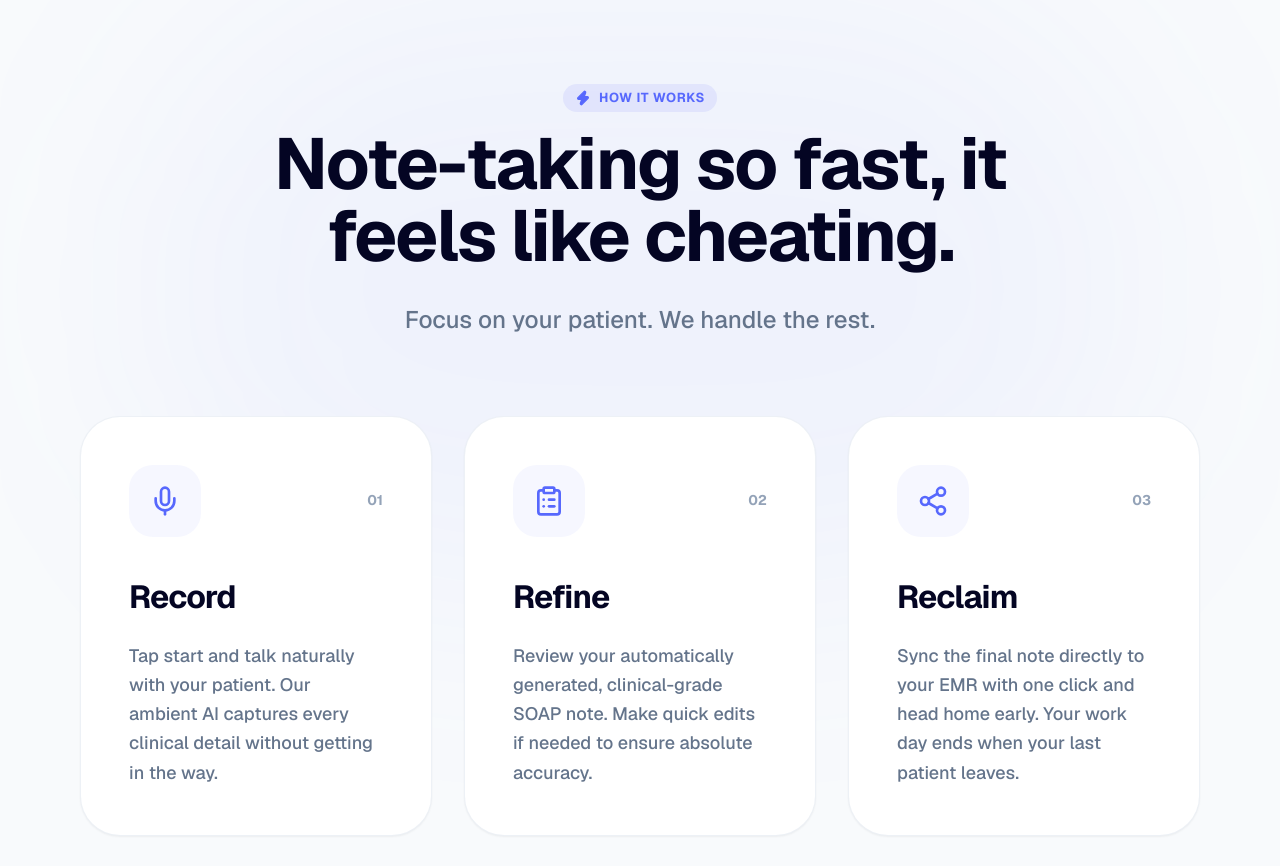
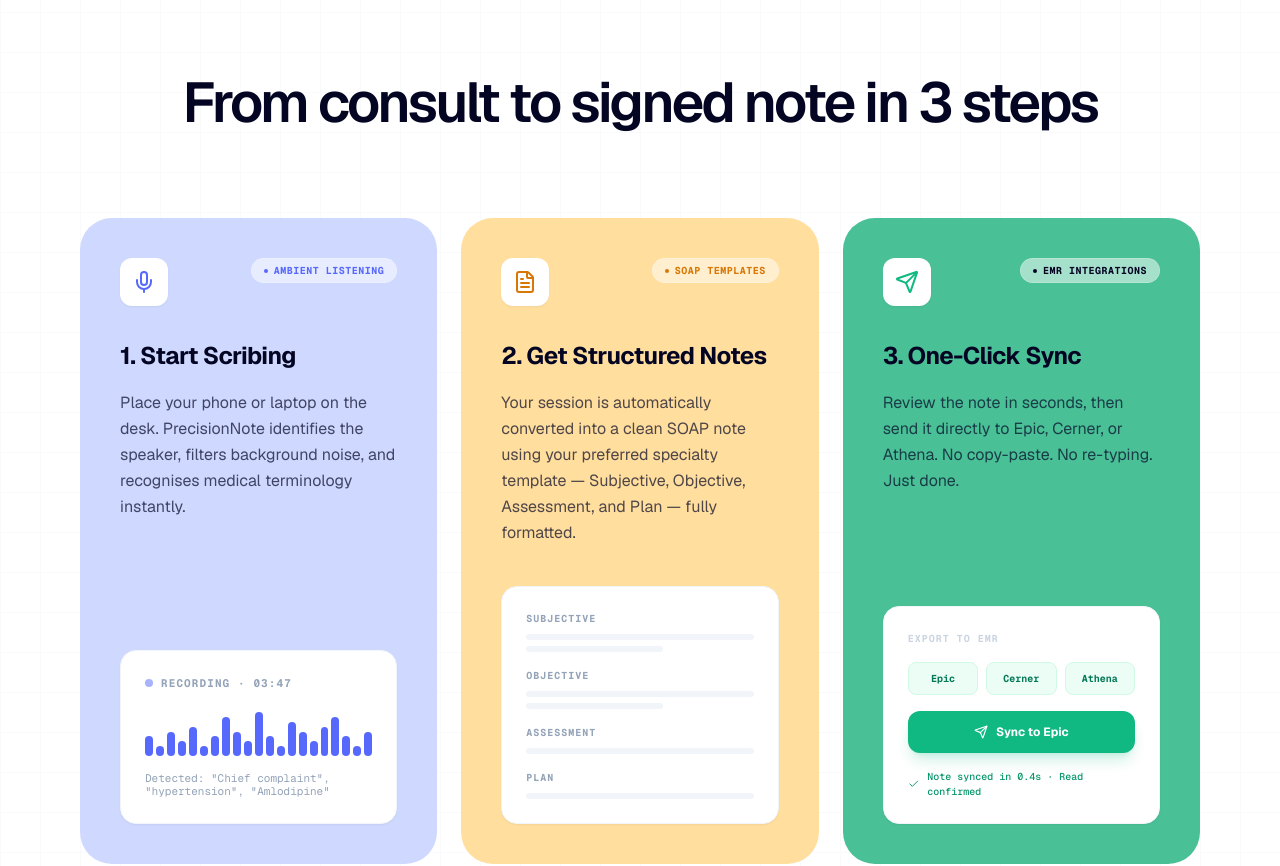
Before and after one commit to zybano/pn-homepage, a React (Vite) app: page / in a window 1280 px wide. Shown: the part 2640-3506 px from the top of the page. Built offline with nearby package versions, Linux system fonts and the light colour scheme.

Commit message:
refactor: update homepage UI components with new typography, styling, and step-by-step workflow illustrations.

```diff
--- a/src/components/StepSection.tsx
+++ b/src/components/StepSection.tsx
@@ -1,79 +1,151 @@
 import React from 'react';
 import { motion } from 'framer-motion';
-import { Mic, Zap, Share2, ClipboardList } from 'lucide-react';
+import { Mic, FileText, Send, Check } from 'lucide-react';
 
 const StepSection = () => {
-  const steps = [
-    {
-      number: "01",
-      title: "Record",
-      description: "Tap start and talk naturally with your patient. Our ambient AI captures every clinical detail without getting in the way.",
-      icon: <Mic className="w-8 h-8 text-brand-blue" />,
-      tag: "Step 1"
-    },
-    {
-      number: "02",
-      title: "Refine",
-      description: "Review your automatically generated, clinical-grade SOAP note. Make quick edits if needed to ensure absolute accuracy.",
-      icon: <ClipboardList className="w-8 h-8 text-brand-blue" />,
-      tag: "Step 2"
-    },
-    {
-      number: "03",
-      title: "Reclaim",
-      description: "Sync the final note directly to your EMR with one click and head home early. Your work day ends when your last patient leaves.",
-      icon: <Share2 className="w-8 h-8 text-brand-blue" />,
-      tag: "Step 3"
-    }
-  ];
+  return (
+    <section id="how-it-works" className="py-24 bg-white relative overflow-hidden">
+      {/* Grid Background Pattern */}
+      <div className="absolute inset-0 z-0 pointer-events-none opacity-40"
+           style={{
+             backgroundImage: `linear-gradient(#f1f5f9 1px, transparent 1px), linear-gradient(90deg, #f1f5f9 1px, transparent 1px)`,
+             backgroundSize: '40px 40px'
+           }}
+      />
 
-  return (
-    <section id="how-it-works" className="py-24 bg-[#F8FAFC] relative overflow-hidden">
-      {/* Decorative Blur */}
-      <div className="absolute top-0 left-1/2 -translate-x-1/2 w-[1000px] h-[600px] bg-brand-blue/5 blur-[120px] rounded-full pointer-events-none" />
-
-      <div className="container-custom relative">
-        <div className="text-center max-w-4xl mx-auto mb-20">
-          <motion.div
-            initial={{ opacity: 0, y: 10 }}
+      <div className="container-custom relative z-10">
+        <div className="text-center mb-20">
+          <motion.h2
+            initial={{ opacity: 0, y: 20 }}
             whileInView={{ opacity: 1, y: 0 }}
             viewport={{ once: true }}
-            className="inline-flex items-center gap-2 px-3 py-1 bg-brand-blue/10 text-brand-blue rounded-full mb-4"
+            className="text-[40px] md:text-[56px] font-semibold text-[#040523] tracking-tighter leading-tight"
           >
-            <Zap className="w-4 h-4 fill-brand-blue" />
-            <span className="text-[13px] font-bold uppercase tracking-wider">How IT Works</span>
-          </motion.div>
-          <h2 className="text-4xl lg:text-7xl font-bold mb-8 text-brand-navy tracking-tight">Note-taking so fast, it feels like cheating.</h2>
-          <p className="text-xl lg:text-2xl text-brand-muted font-medium">Focus on your patient. We handle the rest.</p>
+            From consult to signed note in 3 steps
+          </motion.h2>
         </div>
 
-        <div className="grid lg:grid-cols-3 gap-8">
-          {steps.map((step, index) => (
+        <div className="grid grid-cols-1 md:grid-cols-3 gap-6 max-w-7xl mx-auto">
+          {/* Step 1: Start Scribing */}
           <motion.div
-              key={step.number}
             initial={{ opacity: 0, y: 30 }}
             whileInView={{ opacity: 1, y: 0 }}
             viewport={{ once: true }}
-              transition={{ delay: index * 0.1 }}
-              className="relative group"
+            transition={{ delay: 0.1 }}
+            className="bg-[#CFD9FF] rounded-[32px] p-8 md:p-10 flex flex-col h-full"
           >
-              <div className="bg-white p-12 h-full border border-brand-border/60 rounded-[40px] shadow-sm hover:shadow-xl hover:-translate-y-1 transition-all">
-                <div className="mb-10 flex items-center justify-between">
-                  <div className="p-5 bg-brand-blue/5 rounded-[24px] group-hover:scale-110 transition-transform">
-                    {step.icon}
+            <div className="flex justify-between items-start mb-8">
+              <div className="w-12 h-12 bg-white rounded-xl flex items-center justify-center shadow-sm">
+                <Mic className="w-6 h-6 text-[#5768fd]" />
               </div>
-                  <span className="text-[14px] font-bold text-slate-400 group-hover:text-brand-blue transition-colors">
-                    {step.number}
-                  </span>
+              <div className="bg-white/50 backdrop-blur-sm px-3 py-1 rounded-full border border-white/20 flex items-center gap-1.5">
+                <div className="w-1 h-1 rounded-full bg-[#5768fd]" />
+                <span className="font-mono text-[10px] font-bold uppercase tracking-wider text-[#5768fd]">Ambient Listening</span>
+              </div>
             </div>
 
-                <h3 className="text-[32px] font-bold mb-6 text-brand-navy leading-tight">{step.title}</h3>
-                <p className="text-slate-500 leading-relaxed text-[18px] font-medium">
-                  {step.description}
+            <h3 className="text-[24px] font-bold text-[#040523] mb-4">1. Start Scribing</h3>
+            <p className="text-[#040523]/70 text-[16px] leading-relaxed mb-10">
+              Place your phone or laptop on the desk. PrecisionNote identifies the speaker, filters background noise, and recognises medical terminology instantly.
+            </p>
+
+            {/* Illustration Box 1 */}
+            <div className="mt-auto bg-white rounded-2xl p-6 shadow-sm border border-slate-100">
+              <div className="flex items-center gap-2 mb-4">
+                <div className="w-2 h-2 rounded-full bg-[#5768fd] animate-pulse" />
+                <span className="font-mono text-[11px] font-bold text-slate-400 uppercase tracking-widest">Recording · 03:47</span>
+              </div>
+              <div className="flex items-end gap-[3px] h-12 mb-4 overflow-hidden">
+                {[4, 2, 5, 3, 6, 2, 4, 8, 5, 3, 9, 4, 2, 7, 5, 3, 6, 8, 4, 2, 5].map((h, i) => (
+                  <div key={i} className="flex-1 bg-[#5768fd] rounded-full" style={{ height: `${h * 10}%` }} />
+                ))}
+              </div>
+              <p className="font-mono text-[11px] text-slate-400 leading-tight">
+                Detected: "Chief complaint", "hypertension", "Amlodipine"
               </p>
             </div>
           </motion.div>
+
+          {/* Step 2: Get Structured Notes */}
+          <motion.div
+            initial={{ opacity: 0, y: 30 }}
+            whileInView={{ opacity: 1, y: 0 }}
+            viewport={{ once: true }}
+            transition={{ delay: 0.2 }}
+            className="bg-[#FFDE9E] rounded-[32px] p-8 md:p-10 flex flex-col h-full"
+          >
+            <div className="flex justify-between items-start mb-8">
+              <div className="w-12 h-12 bg-white rounded-xl flex items-center justify-center shadow-sm">
+                <FileText className="w-6 h-6 text-[#D97706]" />
+              </div>
+              <div className="bg-white/50 backdrop-blur-sm px-3 py-1 rounded-full border border-white/20 flex items-center gap-1.5">
+                <div className="w-1 h-1 rounded-full bg-[#D97706]" />
+                <span className="font-mono text-[10px] font-bold uppercase tracking-wider text-[#D97706]">SOAP Templates</span>
+              </div>
+            </div>
+
+            <h3 className="text-[24px] font-bold text-[#040523] mb-4">2. Get Structured Notes</h3>
+            <p className="text-[#040523]/70 text-[16px] leading-relaxed mb-10">
+              Your session is automatically converted into a clean SOAP note using your preferred specialty template — Subjective, Objective, Assessment, and Plan — fully formatted.
+            </p>
+
+            {/* Illustration Box 2 */}
+            <div className="mt-auto bg-white rounded-2xl p-6 shadow-sm border border-slate-100 flex flex-col gap-4">
+              {['Subjective', 'Objective', 'Assessment', 'Plan'].map((label, i) => (
+                <div key={label} className="flex flex-col gap-2">
+                  <span className="font-mono text-[10px] font-bold text-slate-400 uppercase tracking-widest">{label}</span>
+                  <div className="flex flex-col gap-1.5">
+                    <div className="h-1.5 bg-slate-100 rounded-full w-full" />
+                    {i !== 2 && i !== 3 && <div className="h-1.5 bg-slate-100 rounded-full w-[60%]" />}
+                  </div>
+                </div>
               ))}
+            </div>
+          </motion.div>
+
+          {/* Step 3: One-Click Sync */}
+          <motion.div
+            initial={{ opacity: 0, y: 30 }}
+            whileInView={{ opacity: 1, y: 0 }}
+            viewport={{ once: true }}
+            transition={{ delay: 0.3 }}
+            className="bg-[#4AC097] rounded-[32px] p-8 md:p-10 flex flex-col h-full"
+          >
+            <div className="flex justify-between items-start mb-8">
+              <div className="w-12 h-12 bg-white rounded-xl flex items-center justify-center shadow-sm">
+                <Send className="w-6 h-6 text-[#10B981]" />
+              </div>
+              <div className="bg-white/50 backdrop-blur-sm px-3 py-1 rounded-full border border-white/20 flex items-center gap-1.5">
+                <div className="w-1 h-1 rounded-full bg-[#040523]" />
+                <span className="font-mono text-[10px] font-bold uppercase tracking-wider text-[#040523]">EMR Integrations</span>
+              </div>
+            </div>
+
+            <h3 className="text-[24px] font-bold text-[#040523] mb-4">3. One-Click Sync</h3>
+            <p className="text-[#040523]/70 text-[16px] leading-relaxed mb-10">
+              Review the note in seconds, then send it directly to Epic, Cerner, or Athena. No copy-paste. No re-typing. Just done.
+            </p>
+
+            {/* Illustration Box 3 */}
+            <div className="mt-auto bg-white rounded-2xl p-6 shadow-sm border border-slate-100">
+              <span className="font-mono text-[10px] font-bold text-slate-300 uppercase tracking-widest block mb-4">Export to EMR</span>
+              <div className="grid grid-cols-3 gap-2 mb-4">
+                {['Epic', 'Cerner', 'Athena'].map((emr) => (
+                  <div key={emr} className="bg-emerald-50 text-emerald-700 font-mono text-[10px] font-bold py-2 text-center rounded-lg border border-emerald-100">
+                    {emr}
+                  </div>
+                ))}
+              </div>
+              <div className="bg-[#10B981] text-white py-3 rounded-xl flex items-center justify-center gap-2 shadow-lg shadow-emerald-500/20 mb-4 transition-transform hover:scale-[1.02]">
+                <Send className="w-3.5 h-3.5" />
+                <span className="text-[12px] font-bold">Sync to Epic</span>
+              </div>
+              <div className="flex items-center gap-2 text-emerald-600 font-mono text-[10px] font-medium justify-center">
+                <Check className="w-3 h-3" />
+                <span>Note synced in 0.4s · Read confirmed</span>
+              </div>
+            </div>
+          </motion.div>
         </div>
       </div>
     </section>
```
Also changed, not shown: src/components/ComparisonSection.tsx (+10 -10 lines). Lines whose indentation alone changed are shown as unchanged.
